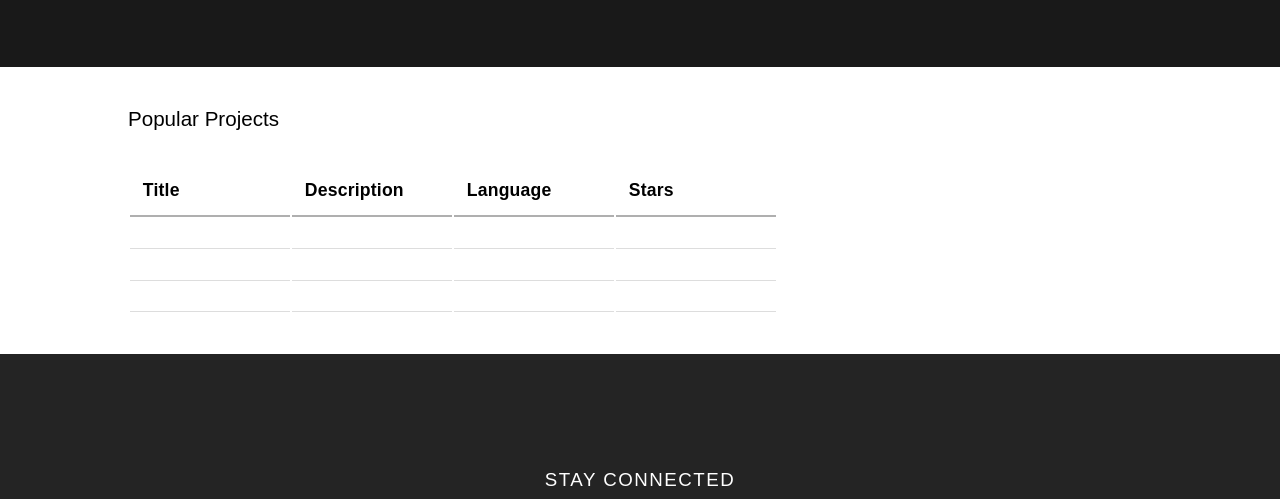
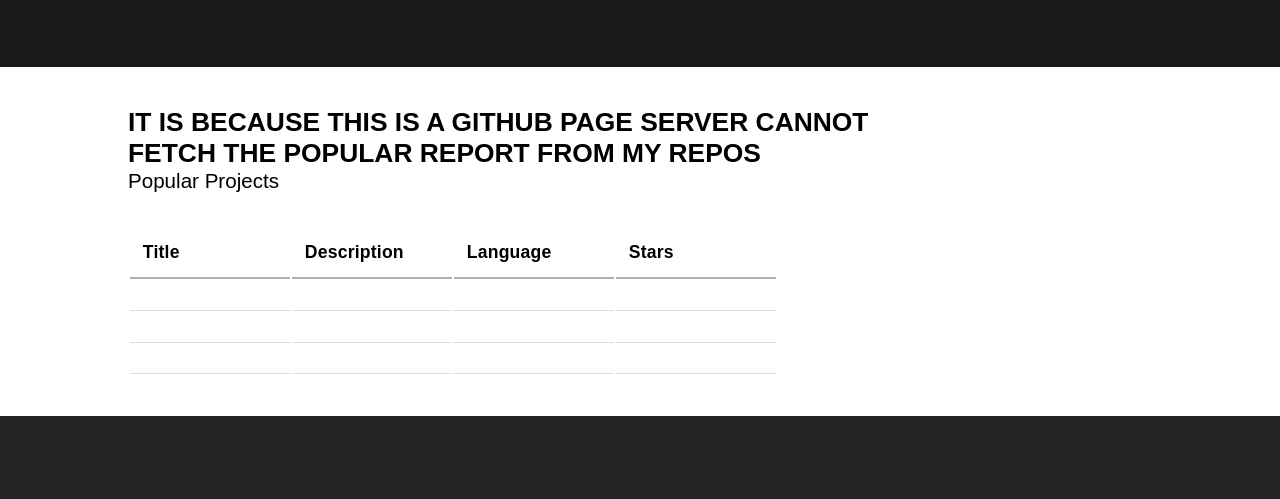
Before and after one commit to RuzgarAtaOzkan/ruzgarataozkan.github.io, a plain HTML site: page index.html in a window 1280 px wide. Shown: the part 1331-1830 px from the top of the page. Drawn offline with nearby package versions, Linux system fonts and the light colour scheme; no server answers.

Commit message:
title fix

```diff
--- a/index.html
+++ b/index.html
@@ -112,6 +112,7 @@
         <section>
             <div class="popular-repos-container">
                 <div class="popular-repos">
+                    <h2>IT IS BECAUSE THIS IS A GITHUB PAGE SERVER CANNOT FETCH THE POPULAR REPORT FROM MY REPOS</h2>
                     <h3>Popular Projects</h3>
                     <table>
                         <thead>
```
Also changed, not shown: software.html (+1 -0 lines).
